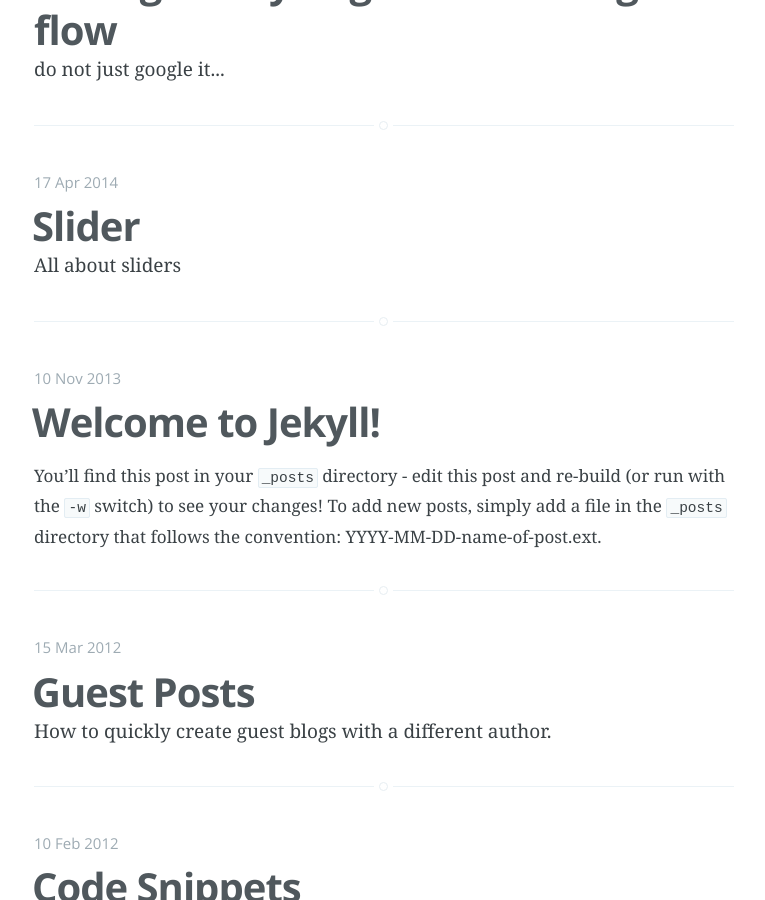
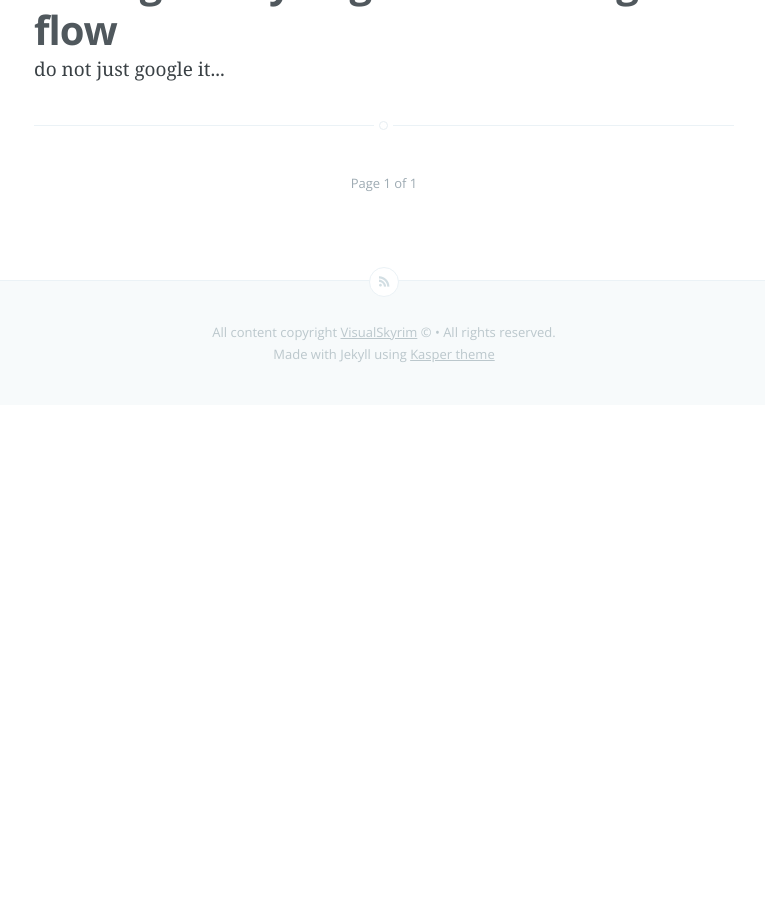
Before and after one commit to visualskyrim/visualskyrim.github.io, a Jekyll site: the page built from index.html, in a window 1280 px wide and 900 px high, scrolled down 668 px. Shown: the whole window, without its empty margins (256-1021 px from the left). Built offline with Jekyll 4.4.1, drawn with Linux system fonts in a browser that asks for light colours; Markdown is read by kramdown in place of the engine named in the settings; the list of posts is cut into pages by our own code; after the commit the page ends 1073 px from its top, so only the background shows below that; some of the changed text lies outside the part shown.

Commit message:
delete useless posts

```diff
--- a/_posts/2012-01-19-using-web-icons.markdown
+++ /dev/null
@@ -1,30 +0,0 @@
----
-layout: post
-title: Using the Web Icons
-category: Design
-
-excerpt: Quick overview on how to use the Typicon web font icons included with this template.
-
----
-
-This template uses [Typicons][ty] web font, provided by [Fontello][fo] font bundling service. It allows you to quickly
-add nice icons into your pages by using css tags.
-
-To add an icon somewhere in the template simply do:
-
-{% highlight html %}
-<i class="icon-home"></i>
-{% endhighlight %}
-
-This will insert a home icon, just as the one seen in the sidebar. The available class names you can use are as follows:
-
-![Available Icons][icons]
-
-These should work in all the browsers, all the way down to and including IE7, but not IE6.
-
-
-
-[ty]: http://typicons.com/
-[fo]: http://fontello.com/
-
-[icons]: /resources/img/icons.png "Available Icons"
--- a/_posts/2012-02-10-code-snippets.markdown
+++ /dev/null
@@ -1,17 +0,0 @@
----
-layout: post
-title: Code Snippets
-category: Design
-
-excerpt: Quick overview on how to post code snippets using Liquid tags and how to escape or not escape markdown and HTML in your blog entries.
-
----
-
-Whenever you need to post a code snippet, use the liquid tags `hilight` and `endhilight` like this:
-
-{% highlight ruby %}
-# some code goes here
-puts "Hello World!"
-{% endhighlight %}
-
-Note that this only provides color-coding. For that you might need to use a front end colorization engine like Highlight.JS or something similar.
--- a/_posts/2012-03-15-guest-blogs.markdown
+++ /dev/null
@@ -1,13 +0,0 @@
----
-layout: post
-title: Guest Posts
-category: Meta
-author: John Smith
-
-excerpt: How to quickly create guest blogs with a different author.
-
----
-
-If you want to create a guest post that will appear as if written by another author, simply add an `author` attribute to the
-YAML header of your blog post. This will be picked up in the template and displayed in the meta-section both on the front page
-as well as on the individual post pages.
--- a/_posts/2013-11-10-welcome-to-jekyll.markdown
+++ /dev/null
@@ -1,24 +0,0 @@
----
-layout: post
-title:  "Welcome to Jekyll!"
-date:   2013-11-10 10:18:00
-categories: jekyll update
----
-
-You'll find this post in your `_posts` directory - edit this post and re-build (or run with the `-w` switch) to see your changes!
-To add new posts, simply add a file in the `_posts` directory that follows the convention: YYYY-MM-DD-name-of-post.ext.
-
-Jekyll also offers powerful support for code snippets:
-
-{% highlight ruby %}
-def print_hi(name)
-  puts "Hi, #{name}"
-end
-print_hi('Tom')
-#=> prints 'Hi, Tom' to STDOUT.
-{% endhighlight %}
-
-Check out the [Jekyll docs][jekyll] for more info on how to get the most out of Jekyll. File all bugs/feature requests at [Jekyll's GitHub repo][jekyll-gh].
-
-[jekyll-gh]: https://github.com/mojombo/jekyll
-[jekyll]:    http://jekyllrb.com
--- a/_posts/2014-04-17-slider.markdown
+++ /dev/null
@@ -1,12 +0,0 @@
----
-layout: post
-title: Slider
-category: dev log
-author: Chris Kong
-
-excerpt: All about sliders
-
----
-
-
-{% include slider/slider01.html %}
--- a/_posts/2014-04-21-the-right-way-to-get-start-with-git-flow.markdown
+++ b/_posts/2014-04-21-the-right-way-to-get-start-with-git-flow.markdown
@@ -8,7 +8,6 @@ excerpt: do not just google it...
 
 ---
 
-# The right way to get start with git flow
 
 ### The cheatsheet
 
```
Also changed, not shown: _posts/2012-01-18-hello-world.markdown (deleted, +0 -16 lines).
